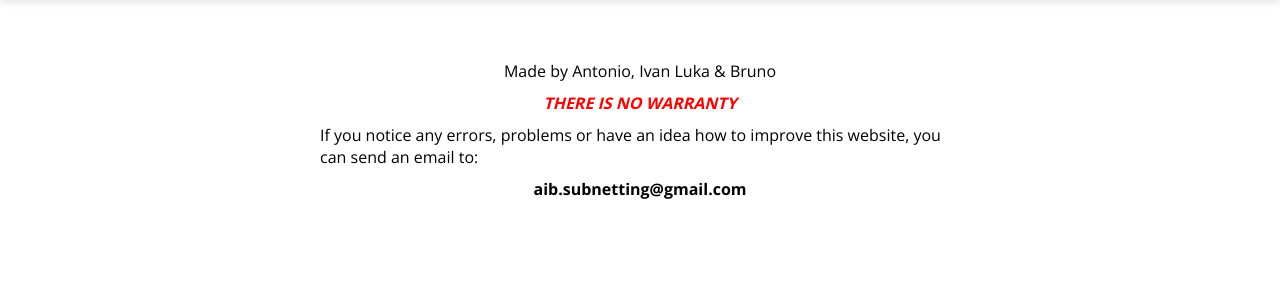
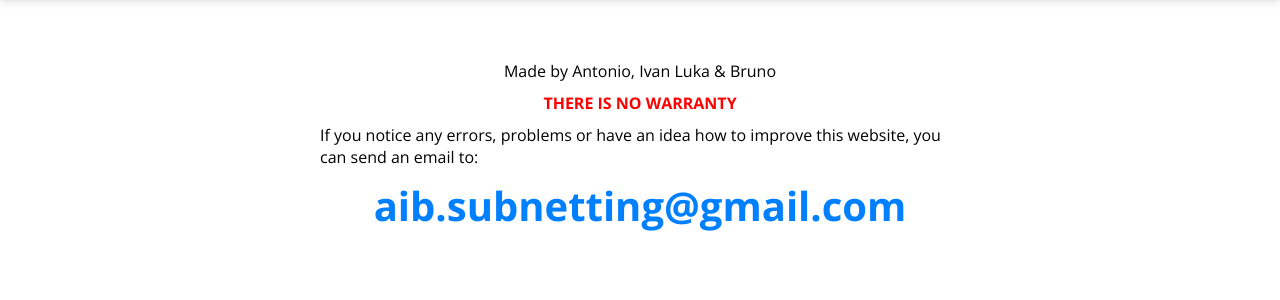
Before and after one commit to bhradec/subnets, a PHP site: page /about.php in a window 1280 px wide. Shown: the part 50-350 px from the top of the page. Run offline with PHP 8.4, Linux system fonts and the light colour scheme; some libraries are stand-ins or nearby versions.

Commit message:
izmjena about stranice

```diff
--- a/about.php
+++ b/about.php
@@ -24,9 +24,9 @@
     <main id="about">
         <article>
             <span>Made by Antonio, Ivan Luka & Bruno</span>
-            <span class="error"><strong>THERE IS NO WARRANTY</strong></span>
+            <span id="warning"><strong>THERE IS NO WARRANTY</strong></span>
             <span>If you notice any errors, problems or have an idea how to improve this website, you can send an email to:</span>
-            <span><strong>aib.subnetting@gmail.com</strong></span>
+            <span id="email"><strong>aib.subnetting@gmail.com</strong></span>
         </article>
     </main>
 
--- a/style.css
+++ b/style.css
@@ -150,9 +150,13 @@ table {
     width: 50%;
 }
 
-#about img {
-    margin-top: 30px;
-    width: 40%;
+#about #warning {
+    color: red;
+}
+
+#about #email {
+    font-size: 40px;
+    color: #007fff;
 }
 
 @media (max-width: 720px)  {
```
